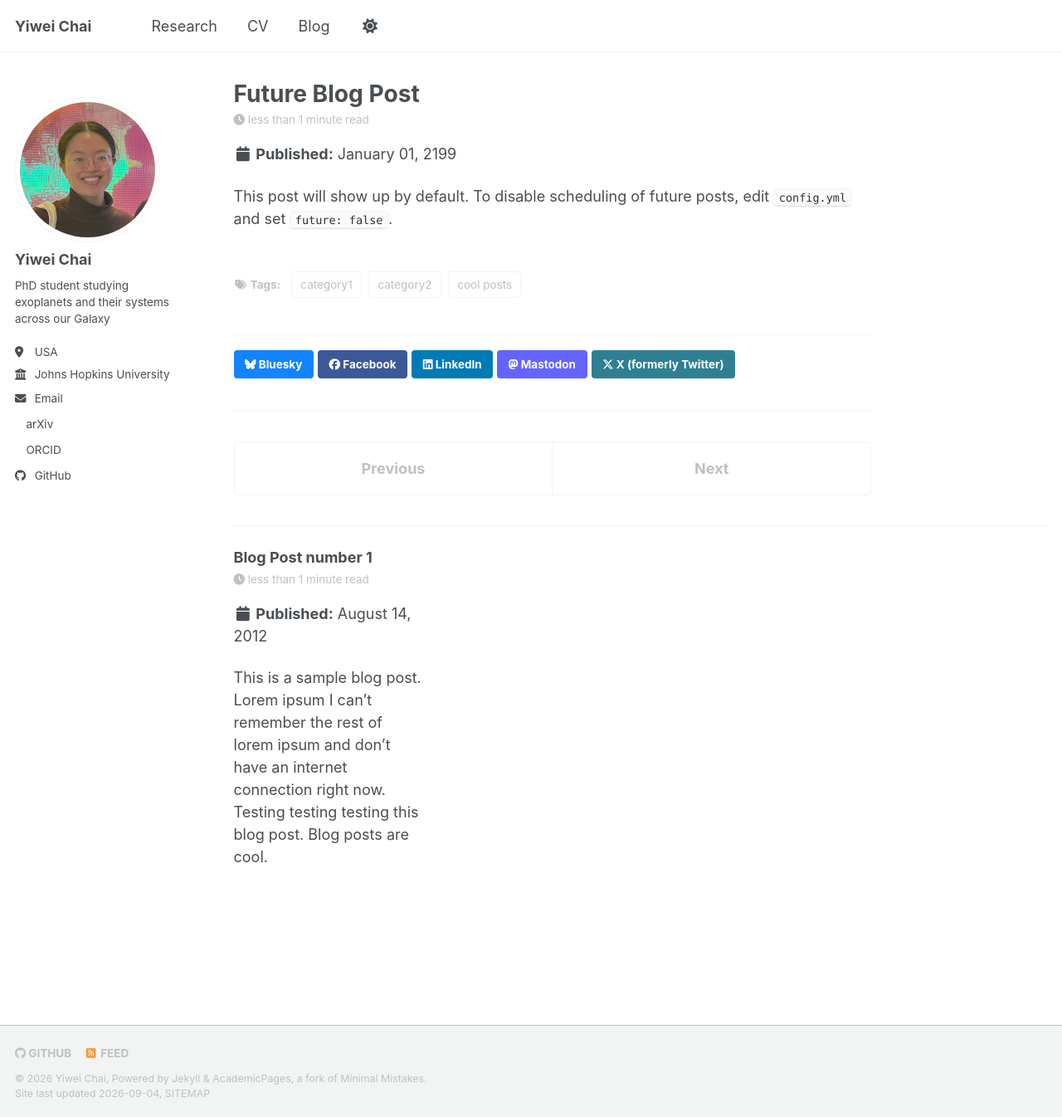
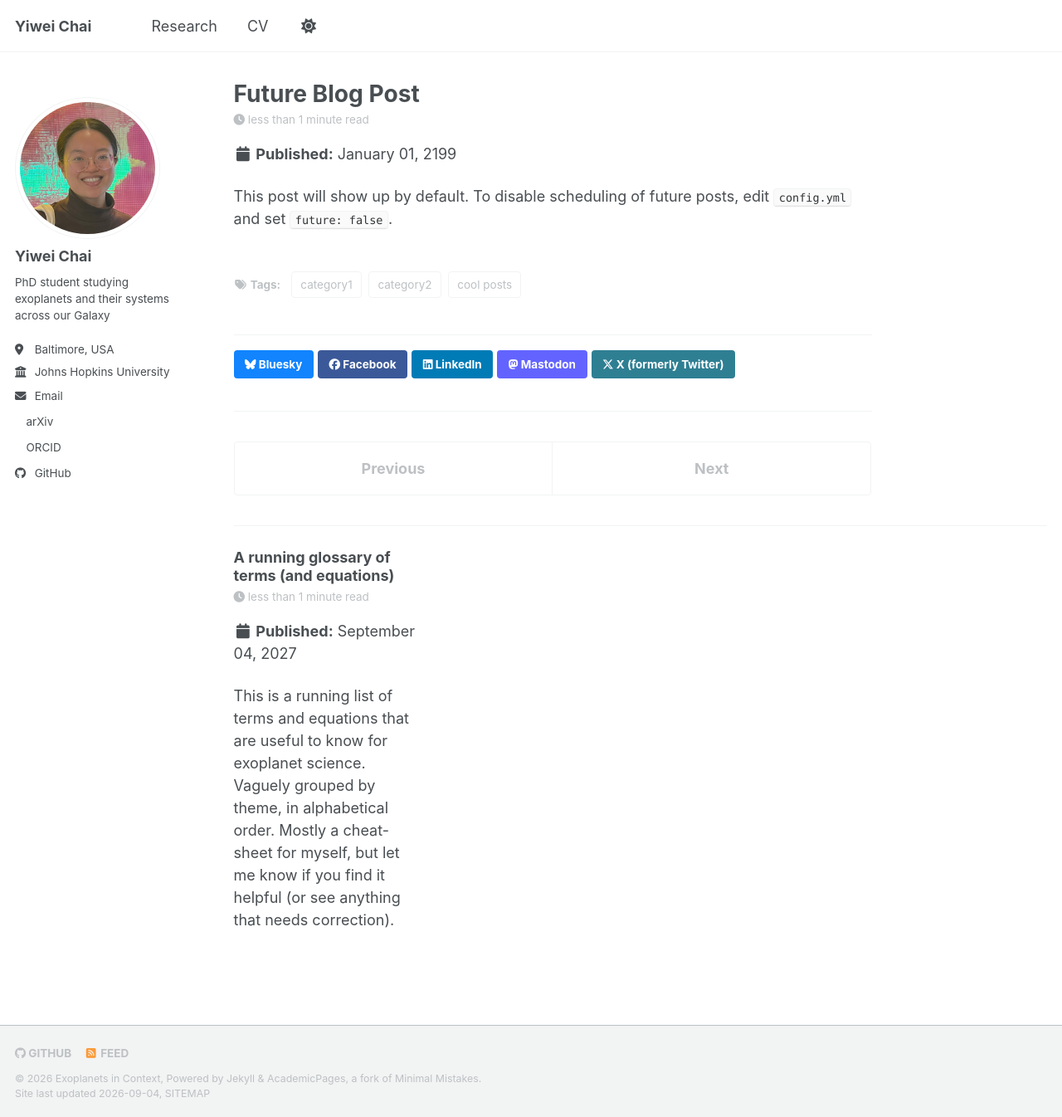
Before and after one commit to youais/youais.github.io, a Jekyll site: the page built from _posts/2199-01-01-future-post.md, in a window 1280 px wide and 1346 px high. Shown: the whole window at 83% size. Built offline with Jekyll 4.4.1, drawn with Linux system fonts in a browser that asks for light colours; a style sheet for code colours, icons or effects is not loaded.

Commit message:
content edits

```diff
--- a/_config.yml
+++ b/_config.yml
@@ -11,7 +11,7 @@ locale                   : "en-UK"
 site_theme               : "default" # The available themes options are "default", "air", "sunrise", "mint", "dirt" and "contrast"
 title                    : "Yiwei Chai"
 title_separator          : "-"
-name                     : "Yiwei Chai"
+name                     : "Exoplanets in Context"
 description              : "exoplanets in context"   # Update this with a general description of your site, this is the default if not overridden by a page
 url                      : https://youais.github.io # The base hostname & protocol for your site e.g. "https://[your GitHub username].github.io",
                                                            # or if you already have some other page hosted on Github then use "https://[your GitHub username].github.io/[Your Repo Name]"
@@ -27,7 +27,7 @@ author:
   name             : "Yiwei Chai"
   pronouns         : # example: "she/her"
   bio              : "PhD student studying exoplanets and their systems across our Galaxy"
-  location         : "USA"
+  location         : "Baltimore, USA"
   employer         : "Johns Hopkins University"
   url              : # URL was previously #uri for some reason, if it breaks
   email            : "mchai3@jhu.edu"
--- a/_data/navigation.yml
+++ b/_data/navigation.yml
@@ -23,8 +23,8 @@ main:
   - title: "CV"
     url: /cv/
 
-  - title: "Blog"
-    url: /year-archive/
+  #- title: "Blog"
+  #  url: /year-archive/
 
   # - title: "CV"
   #   url: /cv-json/
--- a/_pages/portfolio.html
+++ b/_pages/portfolio.html
@@ -1,6 +1,6 @@
 ---
 layout: archive
-title: "My Research"
+title: "Research Highlights"
 permalink: /portfolio/
 author_profile: true
 ---
--- a/_posts/2012-08-14-blog-post-1.md
+++ /dev/null
@@ -1,20 +0,0 @@
----
-title: 'Blog Post number 1'
-date: 2012-08-14
-permalink: /posts/2012/08/blog-post-1/
-tags:
-  - cool posts
-  - category1
-  - category2
----
-
-This is a sample blog post. Lorem ipsum I can't remember the rest of lorem ipsum and don't have an internet connection right now. Testing testing testing this blog post. Blog posts are cool.
-
-Headings are cool
-======
-
-You can have many headings
-======
-
-Aren't headings cool?
-------
--- /dev/null
+++ b/_posts/2026-09-04-glossary.md
@@ -0,0 +1,40 @@
+---
+title: 'A running glossary of terms (and equations)'
+date: 2027-09-04
+permalink: /posts/2026/09/glossary/
+tags:
+  - resources
+  - notes
+---
+
+This is a running list of terms and equations that are useful to know for exoplanet science. Vaguely grouped by theme, in alphabetical order. Mostly a cheat-sheet for myself, but let me know if you find it helpful (or see anything that needs correction).
+
+Detection & Observation Methods
+======
+
+Transit
+------
+
+Direct Imaging
+------
+
+Radial Velocity
+------
+
+Microlensing
+------
+
+
+
+Facilities
+======
+
+JWST
+------
+
+Useful for detailed characterisation of individual objects or systems in the near-to-mid infrared. Capable of transmission and emission spectroscopy of transiting exoplanets, phase curves, direct imaging with a coronagraph, direct imaging and spectroscopy without a coronagraph (see ([this](https://iopscience.iop.org/article/10.3847/1538-4357/ad74f4))), and potentially even radial velocities?
+
+Roman (RST?)
+------
+
+Useful for large sample statistics of transiting
--- a/_sass/layout/_navigation.scss
+++ b/_sass/layout/_navigation.scss
@@ -71,8 +71,9 @@
 
   li {
     display: block;
-    float: left;
-    margin-left: -1px;
+    float: right;
+    margin-right: -1px;
+    /*margin-left: -1px;*/
 
     a {
       margin-bottom: 0.25em;
```
Also changed, not shown: _pages/cv.md (+5 -2 lines), images/profile_pic.jpg.
